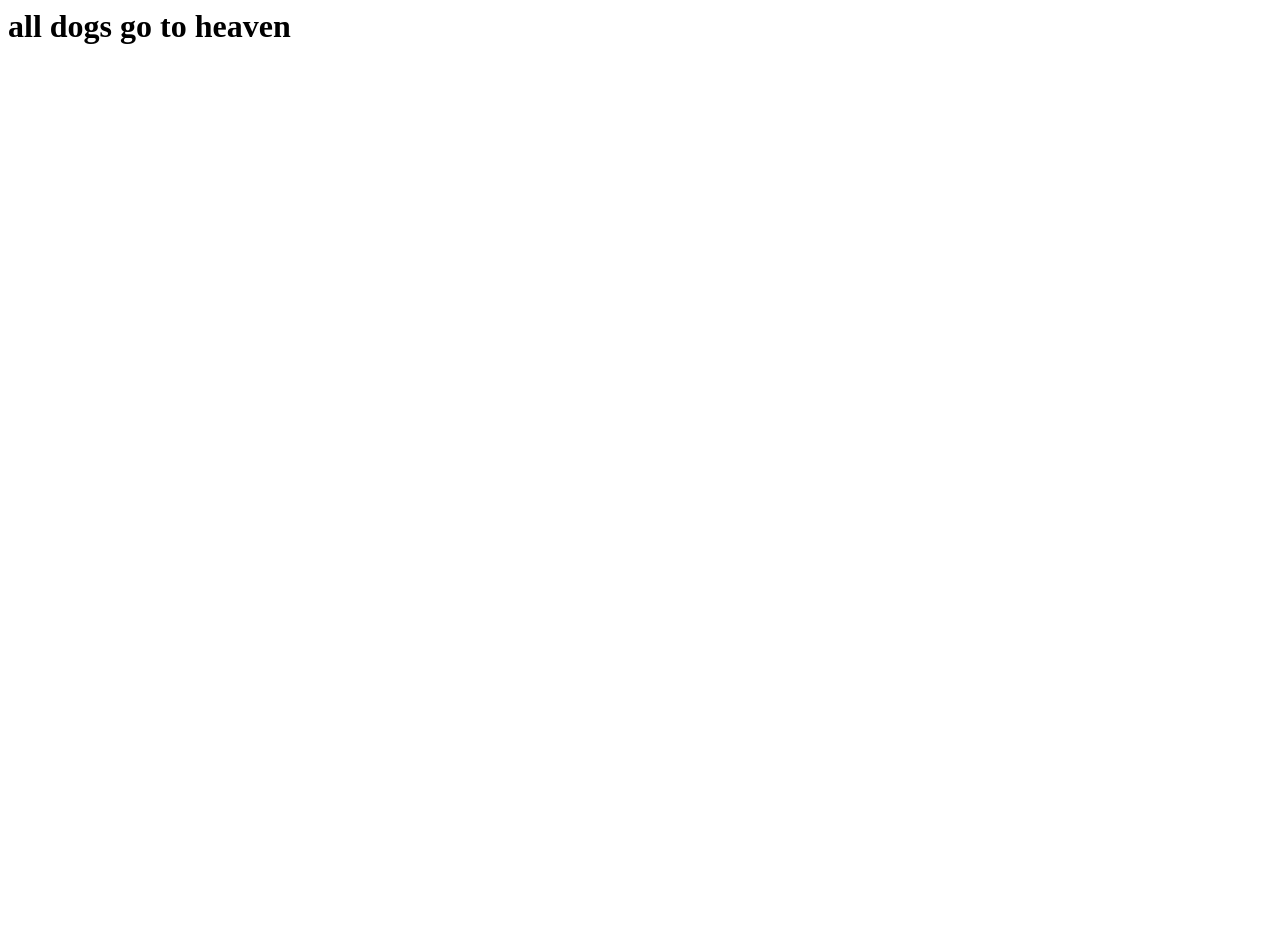
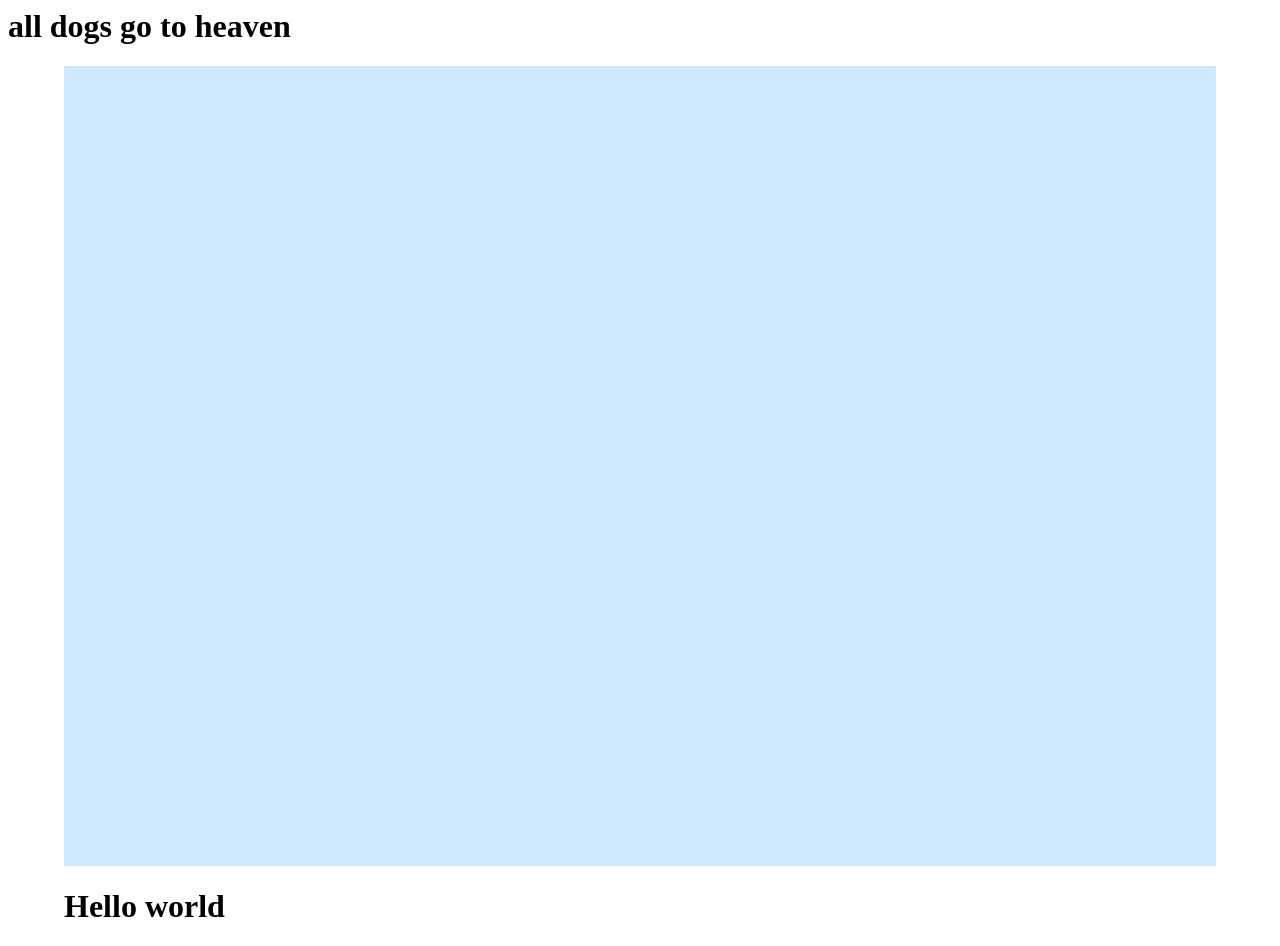
Before and after one commit to lost-paws/lost-paws, a React app: page / in a window 1280 px wide. Before the commit the page ends 800 px from the top, so only its background shows below. Built offline with nearby package versions, Linux system fonts and the light colour scheme.

Commit message:
created and added some styling for map container

```diff
--- /dev/null
+++ b/src/MapContainer.css
@@ -0,0 +1,7 @@
+* {
+  margin: 0;
+  padding: 0;
+  box-sizing: border-box;
+  font-family: "Roboto";
+  background-color: aqua;
+}
--- /dev/null
+++ b/src/MapContainer.tsx
@@ -0,0 +1,17 @@
+import React, { FC, ReactElement } from 'react';
+import Container from '@mui/material/Container';
+import Box from '@mui/material/Box';
+
+
+const MapContainer: FC = () => {
+  return (
+    <>
+     <Container maxWidth="lg">
+        <Box sx={{ bgcolor: '#cfe8fc', height: '100vh' }} />
+        <h1>Hello world</h1>
+      </Container>
+    </>
+  )
+}
+
+export default MapContainer;
--- a/src/components/App.tsx
+++ b/src/components/App.tsx
@@ -1,11 +1,15 @@
 import React, { FC } from 'react';
+import MapContainer from '../MapContainer';
 
 
 
-const App: FC = () => {
+
+const App: FC = (props) => {
+
   return (
     <>
       <h1>all dogs go to  heaven</h1>
+      <MapContainer />
     </>
   );
 };
```
Also changed, not shown: package.json (+7 -0 lines), 1 other file (tests, documents, lock files or other folders).
